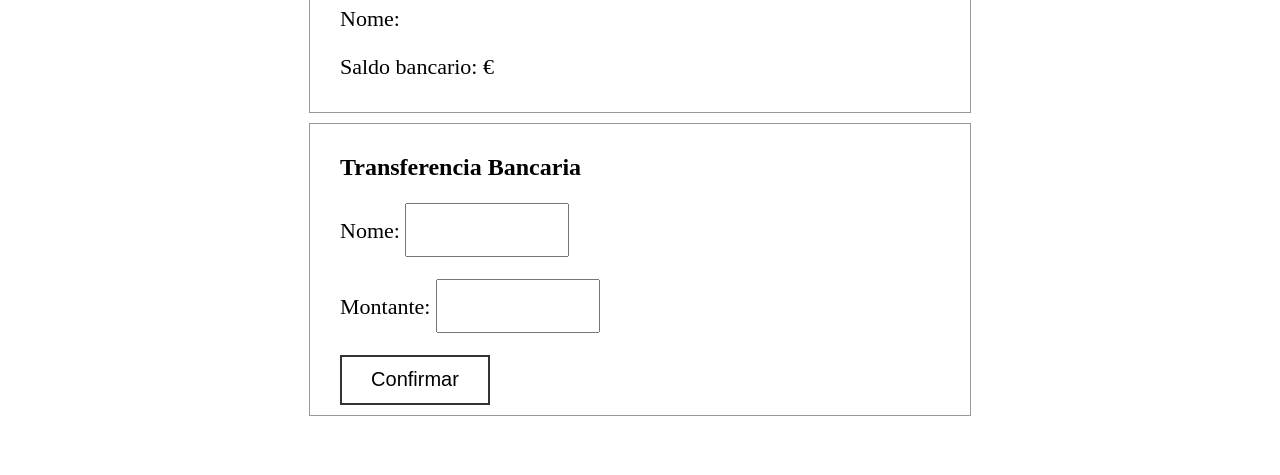
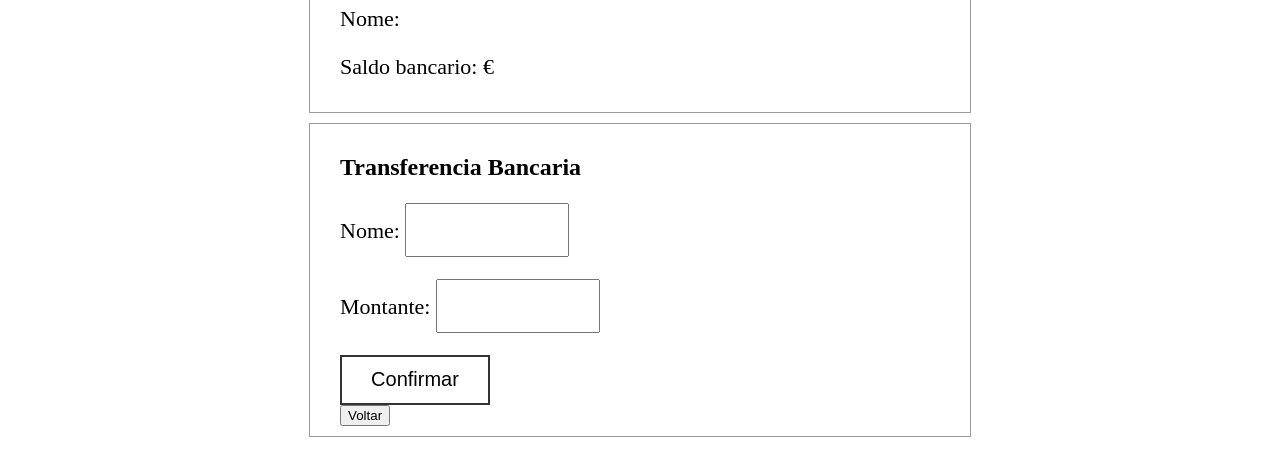
Before and after one commit to Mr-ChenG713/CSRF-Demo, a website: page static/bank.html in a window 1280 px wide. Shown: the part 305-780 px from the top of the page. Drawn offline with nearby package versions, Linux system fonts and the light colour scheme; no server answers.

Commit message:
Acrecentar botao "voltar"

```diff
--- a/static/bank.html
+++ b/static/bank.html
@@ -51,6 +51,7 @@
     <p>Montante: <input type="number" class="money" /></p>
 
     <button id="js-transferMoney" type="submit"/>Confirmar</button>
+    <button onclick="location.href='user.html'" type="button"> Voltar</button>
   </div>
 
   <script src="/js/jquery.js"></script>
```
Also changed, not shown: static/user.html (+1 -0 lines).
